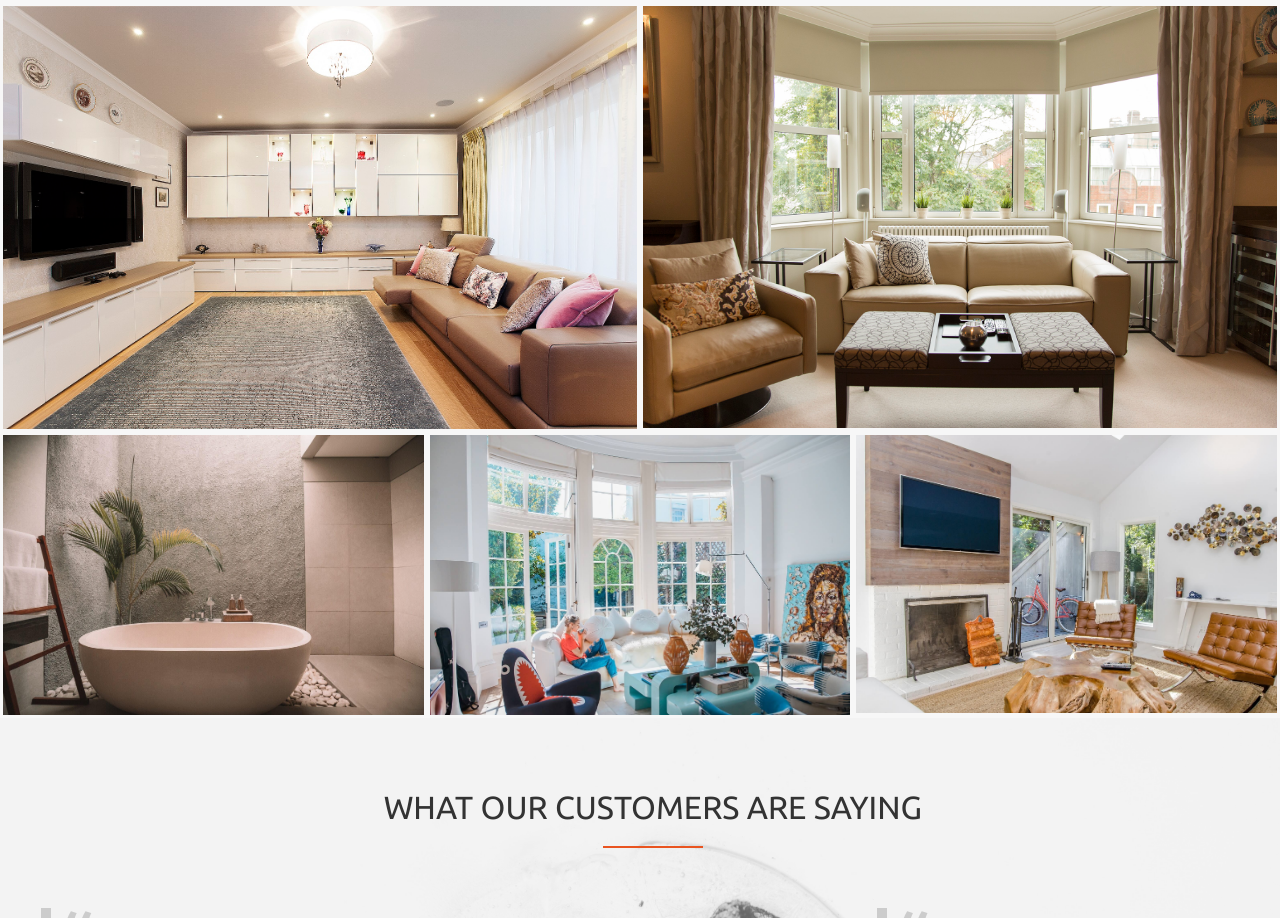
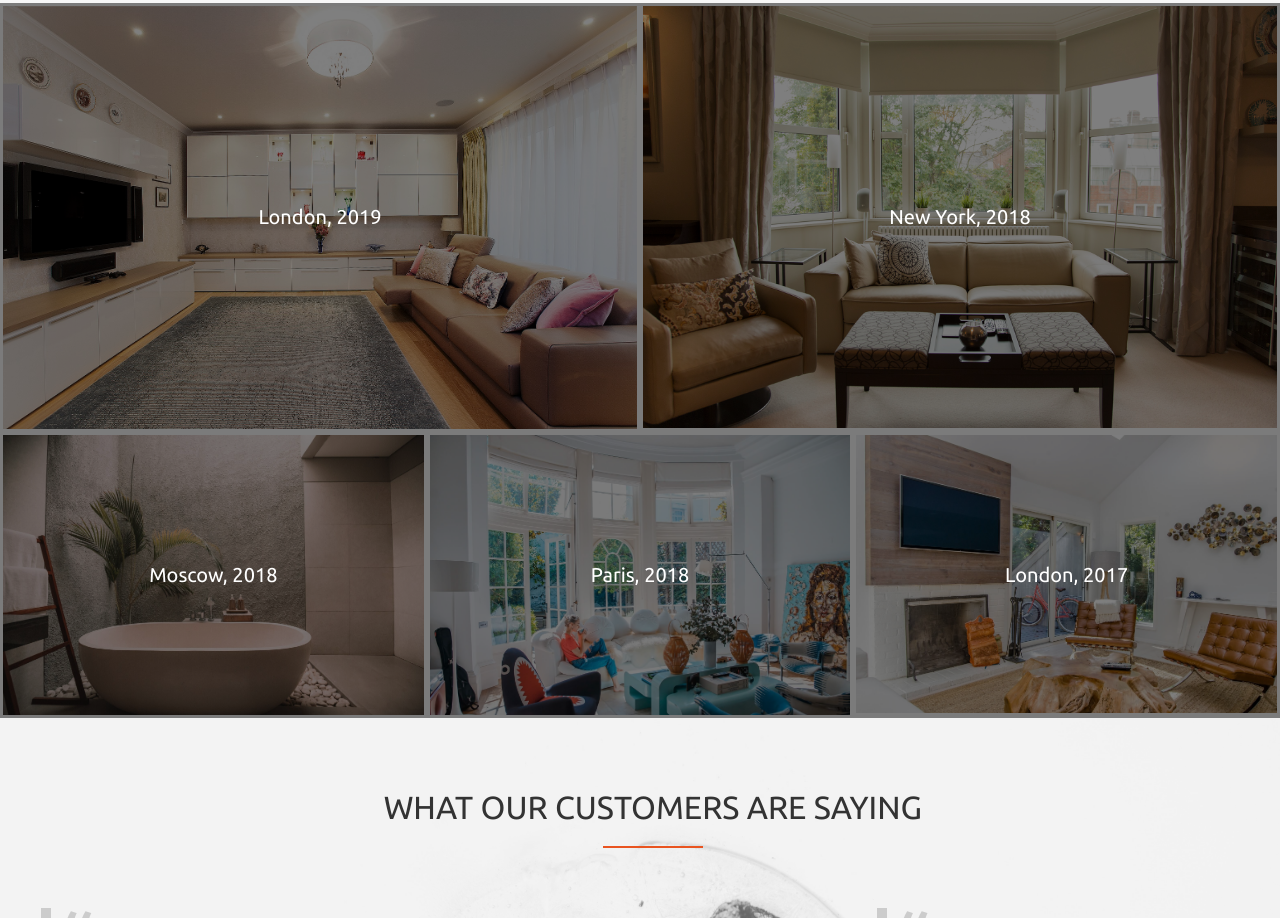
Before and after one commit to koleaby4/dom-designs, a website: page index.html in a window 1280 px wide. Shown: the part 1487-2405 px from the top of the page. Drawn offline with nearby package versions, Linux system fonts and the light colour scheme.

Commit message:
add overlay to project galleries

```diff
--- a/assets/css/style.css
+++ b/assets/css/style.css
@@ -125,10 +125,40 @@ header {
 .project-tile {
   width: 100%;
   padding: 3px;
+  position: relative;
+}
+
+.project-tile:hover .overlay {
+  height: 0;
+  z-index: -1;
+}
+
+.overlay {
+  position: absolute;
+  top: 0;
+  bottom: 0;
+  left: 0;
+  right: 0;
+  height: 100%;
+  width: 100%;
+  transition: all 0.5s ease-in-out;
+  background-color: rgba(0, 0, 0, 0.5);
 }
 
 .project-tile img {
   width: 100%;
+}
+
+.text {
+  color: white;
+  font-size: 20px;
+  position: absolute;
+  top: 50%;
+  left: 50%;
+  -webkit-transform: translate(-50%, -50%);
+  -ms-transform: translate(-50%, -50%);
+  transform: translate(-50%, -50%);
+  text-align: center;
 }
 
 /* ---- TESTIMONIALS ----  */
--- a/index.html
+++ b/index.html
@@ -165,7 +165,9 @@
                 alt="project four image gallery"
               />
             </a>
-
+            <div class="overlay">
+              <span class="text">London, 2019</span>
+            </div>
             <div style="display: none;">
               <a
                 href="assets/images/project4/office.jpg"
@@ -209,7 +211,9 @@
                 alt="project five image gallery"
               />
             </a>
-
+            <div class="overlay">
+              <span class="text">New York, 2018</span>
+            </div>
             <div style="display: none;">
               <a
                 href="assets/images/project5/living2.jpg"
@@ -255,7 +259,9 @@
                 alt="project one image gallery"
               />
             </a>
-
+            <div class="overlay">
+              <span class="text">Moscow, 2018</span>
+            </div>
             <div style="display: none;">
               <a
                 href="assets/images/project1/living-room.jpg"
@@ -299,6 +305,9 @@
                 alt="project three image gallery"
               />
             </a>
+            <div class="overlay">
+              <span class="text">Paris, 2018</span>
+            </div>
             <div style="display: none;">
               <a
                 href="assets/images/project3/guest-room.jpg"
@@ -342,6 +351,9 @@
                 alt="project two image gallery"
               />
             </a>
+            <div class="overlay">
+              <span class="text">London, 2017</span>
+            </div>
             <div style="display: none;">
               <a
                 href="assets/images/project2/library.jpg"
```
Also changed, not shown: README.md.
